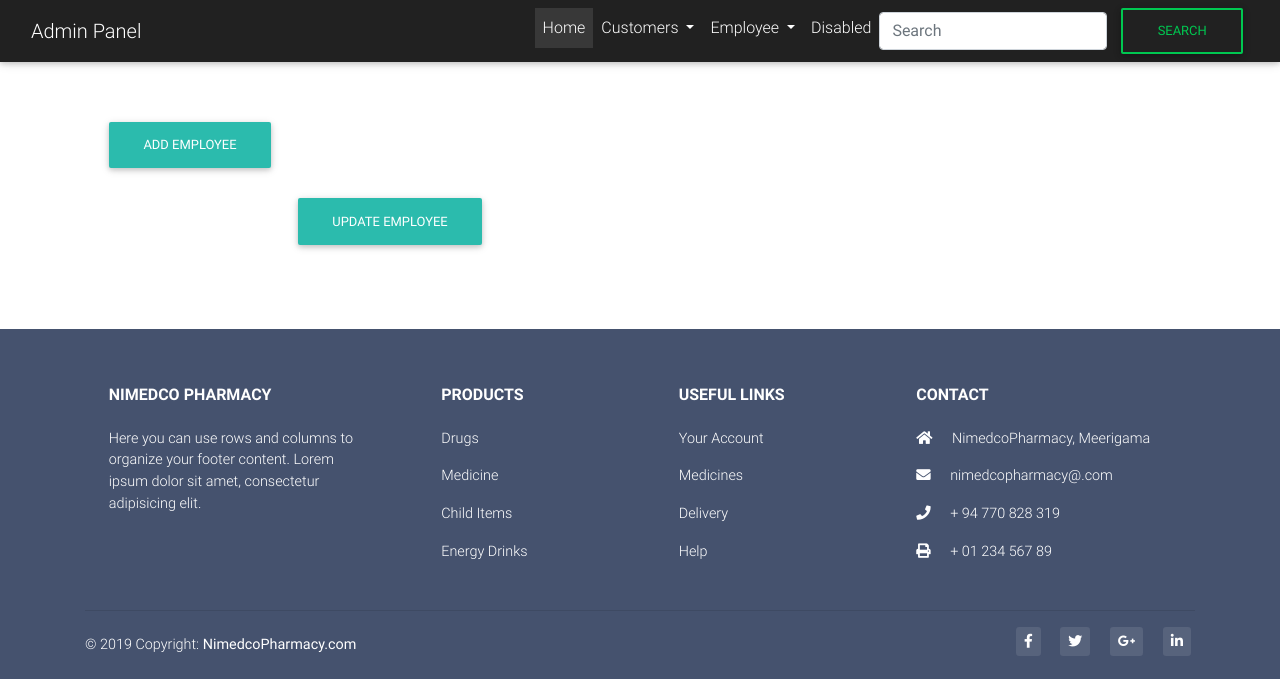
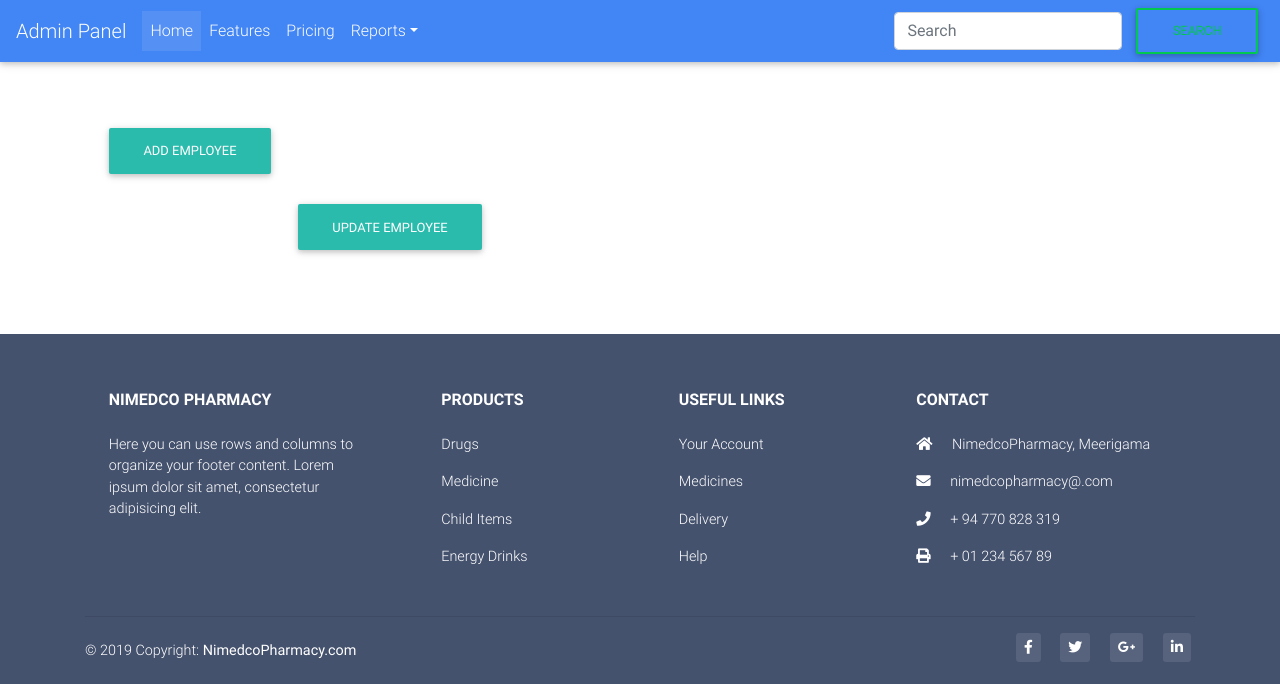
Before and after one commit to hewagekasunthilina/Pharmacy-Management-System, a PHP site: page /home.html in a window 1280 px wide. Shown: the top 684 px of the page. Run offline with PHP 8.4, Linux system fonts and the light colour scheme; some libraries are stand-ins or nearby versions.

Commit message:
Updated version

```diff
--- a/css/style.css
+++ b/css/style.css
@@ -1,6 +1,9 @@
 .carousel-caption{
     text-transform: uppercase;
     margin-bottom: 450px;
+    font-family: Cambria, Cochin, Georgia, Times, 'Times New Roman', serif;
+    font-weight: 900;
+    font-size: 30px;
 }
 
 @media (max-width: 992px) {
--- a/home.html
+++ b/home.html
@@ -20,61 +20,58 @@
 
 <body>
 
-        <nav class="navbar navbar-expand-lg navbar-dark bg-dark justify-content-sm-start fixed-top">
-                <div class="container-fluid">
-                  <a class="navbar-brand order-0 order-lg-0 ml-lg-0 mr-2 ml-auto" href="#">Admin Panel</a>
-                  <button class="navbar-toggler align-self-start" type="button">
+          <!--Navbar-->
+<nav class="navbar navbar-expand-lg navbar-dark primary-color">
+
+  <!-- Navbar brand -->
+  <a class="navbar-brand" href="index.html">Admin Panel</a>
+
+  <!-- Collapse button -->
+  <button class="navbar-toggler" type="button" data-toggle="collapse" data-target="#basicExampleNav"
+    aria-controls="basicExampleNav" aria-expanded="false" aria-label="Toggle navigation">
     <span class="navbar-toggler-icon"></span>
   </button>
-                  <div class="collapse navbar-collapse bg-dark p-3 p-lg-0 mt-5 mt-lg-0 justify-content-lg-end  d-flex flex-column flex-lg-row flex-xl-row mobileMenu onRight" id="navbarSupportedContent">
-                    <ul class="navbar-nav align-self-stretch">
+
+  <!-- Collapsible content -->
+  <div class="collapse navbar-collapse" id="basicExampleNav">
+
+    <!-- Links -->
+    <ul class="navbar-nav mr-auto">
       <li class="nav-item active">
-                        <a class="nav-link" href="#">Home <span class="sr-only">(current)</span></a>
+        <a class="nav-link" href="index.html">Home
+          <span class="sr-only">(current)</span>
+        </a>
       </li>
+      <li class="nav-item">
+        <a class="nav-link" href="#">Features</a>
+      </li>
+      <li class="nav-item">
+        <a class="nav-link" href="#">Pricing</a>
+      </li>
+
+      <!-- Dropdown -->
       <li class="nav-item dropdown">
-                        <a class="nav-link dropdown-toggle" href="#" id="navbarDropdown" role="button" data-toggle="dropdown" aria-haspopup="true" aria-expanded="false">
-                          Customers
-                        </a>
-                        <div class="dropdown-menu" aria-labelledby="navbarDropdown">
-                          <a class="dropdown-item" href="addCustomer.html">Add Customer</a>
-                          <a class="dropdown-item" href="removeCustomer.html">Remove Customer</a>
-                          <div class="dropdown-divider"></div>
-                          <a class="dropdown-item" href="index.html">Update Customer</a>
+        <a class="nav-link dropdown-toggle" id="navbarDropdownMenuLink" data-toggle="dropdown"
+          aria-haspopup="true" aria-expanded="false">Reports</a>
+        <div class="dropdown-menu dropdown-primary" aria-labelledby="navbarDropdownMenuLink">
+          <a class="dropdown-item" href="#">Summary</a>
+          <a class="dropdown-item" href="#">Reports Store</a>
+
         </div>
       </li>
-                      <li class="nav-item dropdown">
-                        <a class="nav-link dropdown-toggle" href="#" id="navbarDropdown" role="button" data-toggle="dropdown" aria-haspopup="true" aria-expanded="false">
-                          Employee
-                        </a>
-                        <div class="dropdown-menu" aria-labelledby="navbarDropdown">
-                          <a class="dropdown-item" href="#">Add Employee</a>
-                          <a class="dropdown-item" href="#">Remove Employee</a>
-                          <div class="dropdown-divider"></div>
-                          <a class="dropdown-item" href="#">Update Employee</a>
-                        </div>
-                      </li>
-                      <li class="nav-item">
-                        <a class="nav-link disabled" href="#" tabindex="-1" aria-disabled="true">Disabled</a>
-                      </li>
+
     </ul>
+    <!-- Links -->
+
     <form class="form-inline my-2 my-lg-0 align-self-stretch">
         <input class="form-control mr-sm-2" type="search" placeholder="Search" aria-label="Search">
         <button class="btn btn-outline-success my-2 my-sm-0" type="submit">Search</button>
       </form>
   </div>
-                </div>
+  <!-- Collapsible content -->
+
 </nav>
-                <div class="overlay"></div>
-                <div class="container mt-5 pt-2">
-                        <div class="row">
-                          <div class="col-md-12">
-
-                          </div>
-                          <div class="col-md-12">
-
-                          </div>
-                        </div>
-                      </div>
+<!--/.Navbar-->
 
 
 
```
Also changed, not shown: test.html (+47 -0 lines). Lines whose indentation alone changed are shown as unchanged.
